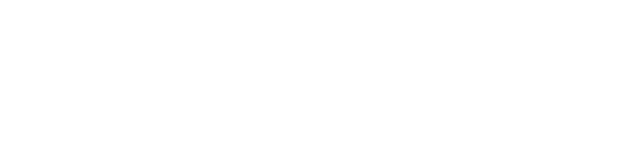
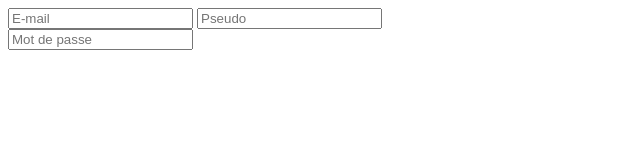
Before and after one commit to JinxYTW/projet_devops-ilia-2024-5, a website: page frontend/src/login.html in a window 1280 px wide. Shown: the whole page, without its empty margins (0-640 px from the left). Drawn offline with Linux system fonts and the light colour scheme.

Commit message:
ajoute les champs requis pour la connexion

```diff
--- a/frontend/src/login.html
+++ b/frontend/src/login.html
@@ -7,5 +7,14 @@
 </head>
 <body>
 
+    <div id="login-box">
+        <div id="id-field-box">
+            <input type="email" name="email" id="email-field" placeholder="E-mail" />
+            <input type="text" name="pseudo" id="pseudo-field" placeholder="Pseudo">
+        </div>
+
+        <input type="password" name="password" id="password-field" placeholder="Mot de passe"/>
+    </div>
+
 </body>
 </html>
```
